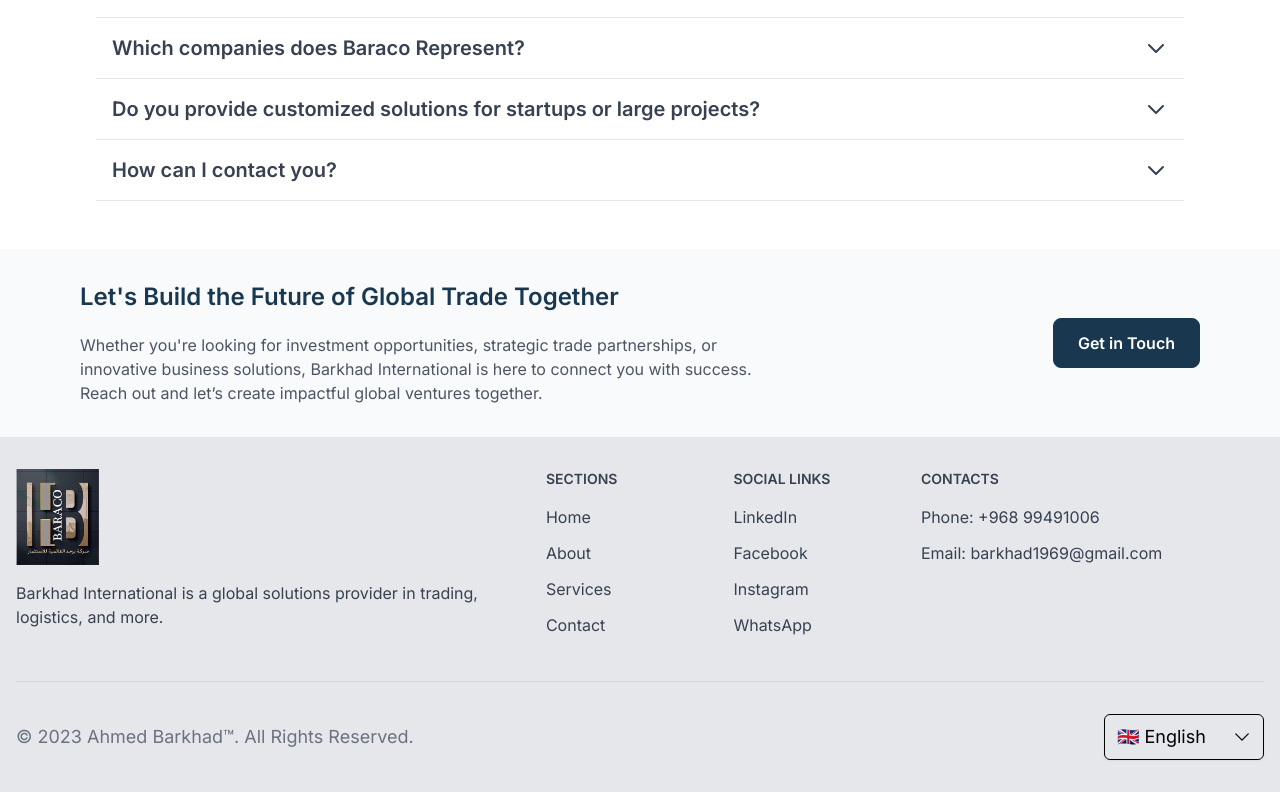
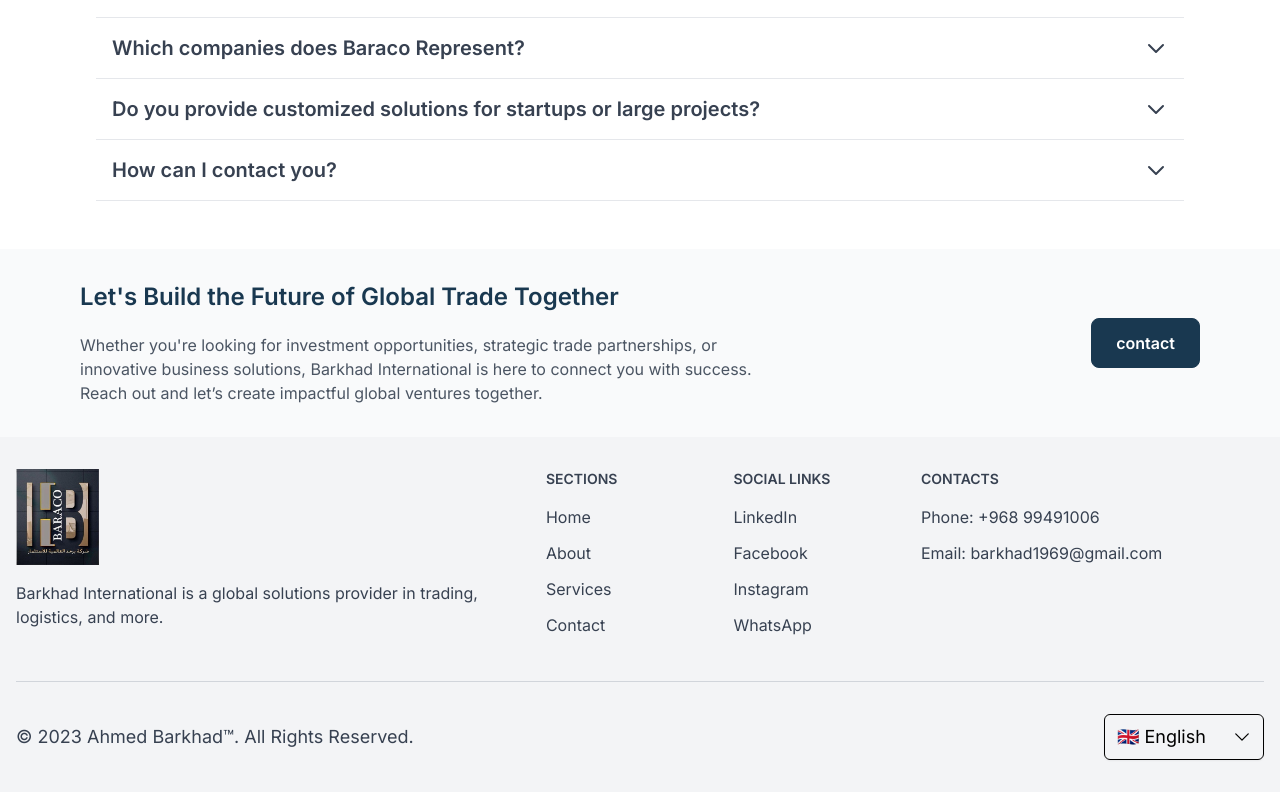
Before and after one commit to Gintoki55/Baraco, a Next.js app: page / in a window 1280 px wide. Shown: the part 2861-3653 px from the top of the page. Built offline with nearby package versions, Linux system fonts and the light colour scheme.

Commit message:
improve Accessibility nad seo

```diff
--- a/app/components/Footer.jsx
+++ b/app/components/Footer.jsx
@@ -31,7 +31,7 @@
 
 function Footer() {
   return (
-    <footer className="bg-gray-200">
+    <footer className="bg-gray-100">
       <div className="mx-auto w-full max-w-screen-xl p-4 py-6 lg:py-8">
         {/* Top Section */}
         <div className="flex flex-col lg:flex-row">
@@ -76,12 +76,10 @@
         {/* Bottom Section */}
         <div className="flex justify-between items-center flex-wrap gap-4">
           {/* Copyright */}
-          <a
-            href="https://musical-meringue-277dca.netlify.app"
+          <a href="https://musical-meringue-277dca.netlify.app"
             target="_blank"
             rel="noopener noreferrer"
-            className="block text-sm sm:text-lg text-gray-500 hover:underline text-center"
-          >
+            className="block text-sm sm:text-lg text-gray-700 hover:underline text-center">
             © 2023 Ahmed Barkhad™. All Rights Reserved.
           </a>
 
--- a/app/components/arrow.jsx
+++ b/app/components/arrow.jsx
@@ -24,6 +24,7 @@
   return (
     <button
       onClick={scrollToTop}
+      name="arrow button"
       className={`fixed bottom-5 right-5 bg-[#184b72] text-white p-2 rounded-lg shadow-lg transition-opacity duration-300 ${
         show ? "opacity-100" : "opacity-0 pointer-events-none"
       }`}
--- a/app/components/contact.jsx
+++ b/app/components/contact.jsx
@@ -18,7 +18,7 @@
         href="/contact"
         className="bg-[#193850] border border-[#193850] hover:bg-transparent text-white hover:text-[#193850] font-semibold px-6 py-3 rounded-lg transition duration-300"
       >
-        Get in Touch
+        contact
       </Link>
 
     </div>
--- a/app/components/header.jsx
+++ b/app/components/header.jsx
@@ -18,7 +18,7 @@
   }, [isOpen]);
 
   return (
-    <header className="bg-[#184b72] shadow-md" role="navigation">
+    <header className="bg-[#184b72] shadow-md">
       <nav className="w-full sm:h-[90px] h-[80px] flex items-center justify-between px-4 sm:px-6">
         {/* Logo */}
         <div className="flex items-center gap-2">
```
